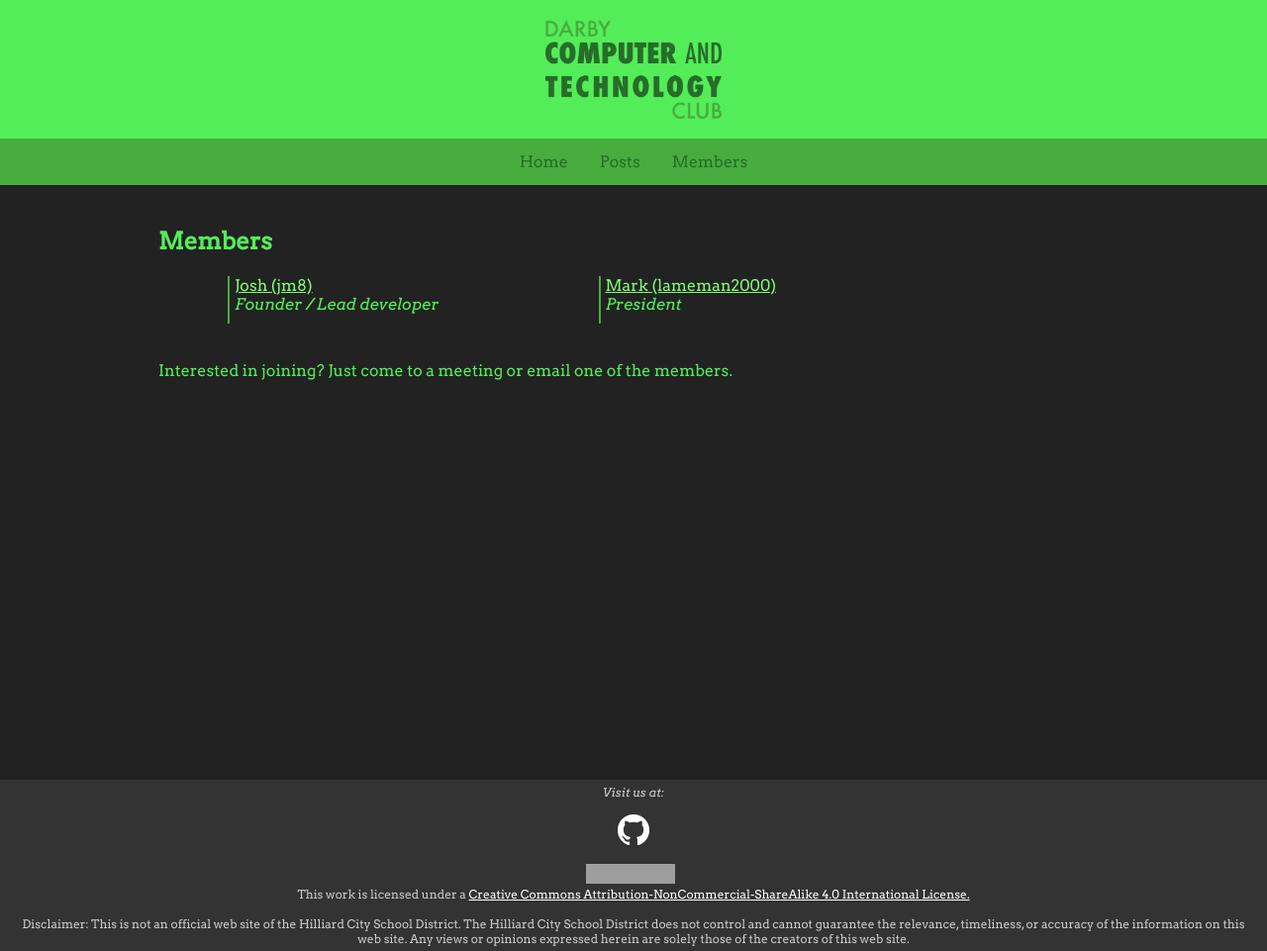
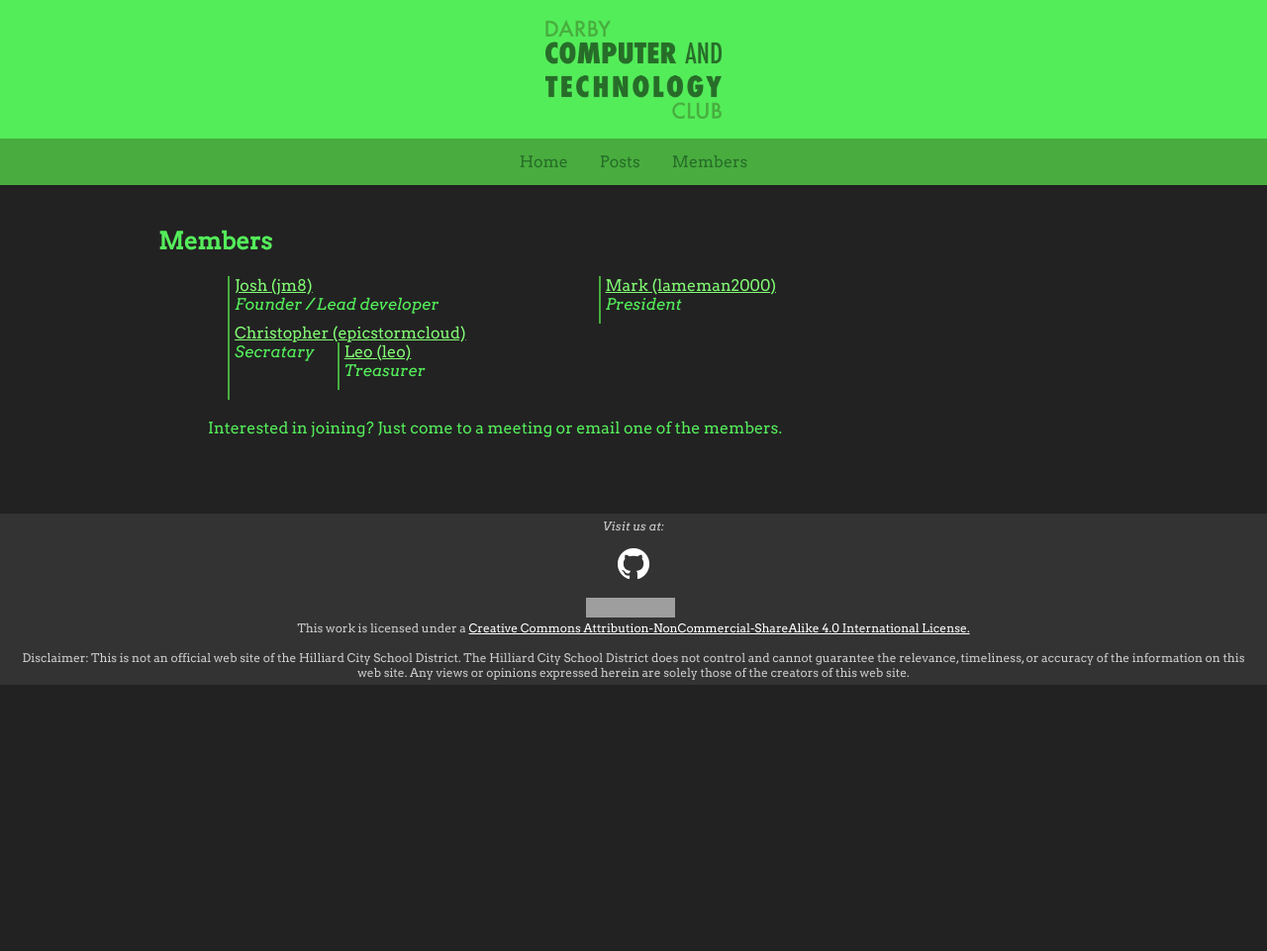
Before and after one commit to DarbyCAT/legacy, a Jekyll site: the page built from members.html, in a window 1280 px wide. Shown: the whole page at 99% size. Built offline with Jekyll 4.4.1, drawn with Linux system fonts in a browser that asks for light colours; after the commit the page ends 900 px from its top, so only the background shows below that; grey boxes are pictures that could not be loaded.

Commit message:
added epicstormcloud and leo

```diff
--- a/_data/authors.yml
+++ b/_data/authors.yml
@@ -10,3 +10,6 @@
 lameman2000:
     name: Mark
     alias: lameman2000
+epicstormcloud:
+    name: Christopher
+    alias: epicstormcloud
--- a/members.html
+++ b/members.html
@@ -7,6 +7,10 @@
 <div><a href="/profile/jm8.html">Josh (jm8)</a><br><i>Founder / Lead developer</i></div>
 
 <div><a href="/profile/lameman2000.html">Mark (lameman2000)</a><br><i>President</i></div>
+
+<div><a href="/profile/epicstormcloud.html">Christopher (epicstormcloud)</a><br><i>Secratary</i>
+
+<div><a href="#">Leo (leo)</a><br><i>Treasurer</i></div>
 </div>
 <br><br>
 
```
Also changed, not shown: profile/epicstormcloud.html (added, +7 -0 lines).
